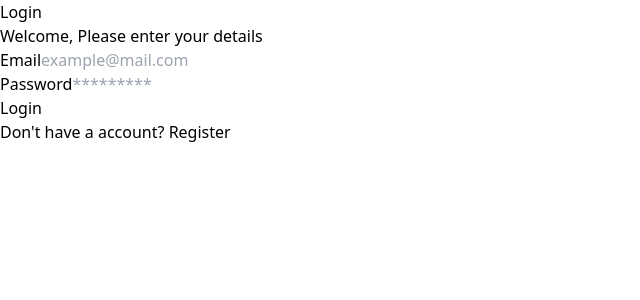
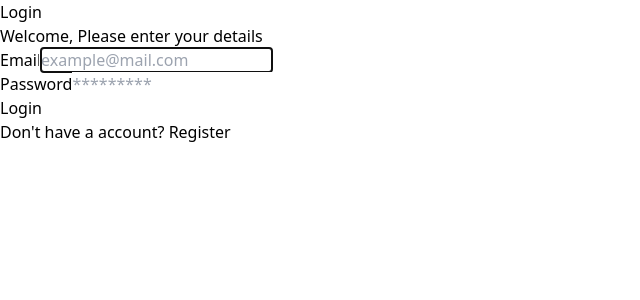
Before and after one commit to HilmanShinichi/Reactavip, a React (Vite) app: page /login in a window 1280 px wide. Shown: the top 300 px of the page, without its empty margins (0-640 px from the left). Built offline with nearby package versions, Linux system fonts and the light colour scheme.

Commit message:
15useRef

```diff
--- a/src/components/Atoms/InputForm/Input.jsx
+++ b/src/components/Atoms/InputForm/Input.jsx
@@ -1,19 +1,20 @@
 /* eslint-disable react/prop-types */
 /* eslint-disable no-unused-vars */
-import React from "react";
+import { forwardRef } from "react";
 
-const Input = (props) => {
-  const { type, placeholder, name } = props;
-
+// eslint-disable-next-line react/display-name
+const Input = forwardRef((props, ref) => {
+  const { type, placeholder, name  } = props;
   return (
     <input
       type={type}
-      className="text-sm border rounded w-full py-2 px-3 text-slate-700 placeholder:opcity-50"
+      className="text-sm border rounded outline-blue-400 w-full py-2 px-3 text-slate-700 placeholder:opcity-50"
       placeholder={placeholder}
       name={name}
       id={name}
+      ref={ref}
     />
   );
-};
+})
 
 export default Input;
--- a/src/components/Atoms/InputForm/index.jsx
+++ b/src/components/Atoms/InputForm/index.jsx
@@ -1,19 +1,19 @@
 /* eslint-disable no-unused-vars */
-import React from "react";
+import React, { forwardRef } from "react";
 import Label from "./Label";
 import Input from "./Input";
 
-const InputForm = (props) => {
+// eslint-disable-next-line react/display-name
+const InputForm = forwardRef((props, ref) => {
 
   // eslint-disable-next-line react/prop-types
   const { label, name, type, placeholder} = props
-
     return (
       <div className="mb-6">
         <Label htmlFor={name}>{label}</Label>
-      <Input type={type} name={name} placeholder={placeholder}/>
+        <Input type={type} name={name} placeholder={placeholder} ref={ref}/>
       </div>
     );
-};
+  })
 
 export default InputForm;
--- a/src/components/Molecules/FormLogin.jsx
+++ b/src/components/Molecules/FormLogin.jsx
@@ -1,15 +1,20 @@
-
-import Button from '../Atoms/Button'
-import InputForm from '../Atoms/InputForm'
-
+import { useEffect, useRef } from "react";
+import Button from "../Atoms/Button";
+import InputForm from "../Atoms/InputForm";
 
 const FormLogin = () => {
   const handleLogin = (e) => {
     e.preventDefault();
-  localStorage.setItem('email', e.target.email.value);
-  localStorage.setItem('password', e.target.password.value);
-  window.location.href = '/product';
-}
+    localStorage.setItem("email", e.target.email.value);
+    localStorage.setItem("password", e.target.password.value);
+    window.location.href = "/product";
+  };
+
+  const emailRef = useRef(null);
+
+  useEffect(() => {
+    emailRef.current.focus();
+  },[])
 
   return (
     <form onSubmit={handleLogin}>
@@ -18,6 +23,7 @@ const handleLogin = (e) => {
         htmlFor="email"
         placeholder="example@mail.com"
         name="email"
+        ref={emailRef}
       />
       <InputForm
         label="Password"
@@ -25,9 +31,11 @@ const handleLogin = (e) => {
         placeholder="*********"
         name="password"
       />
-          <Button classname="bg-blue-600 w-full" type="submit">Login</Button>
+      <Button classname="bg-blue-600 w-full" type="submit">
+        Login
+      </Button>
     </form>
-  )
-}
+  );
+};
 
-export default FormLogin
+export default FormLogin;
--- a/src/pages/products.jsx
+++ b/src/pages/products.jsx
@@ -1,4 +1,4 @@
-import { useEffect, useState } from "react";
+import { useEffect, useState, useRef } from "react";
 import Button from "../components/Atoms/Button";
 import CardProduct from "../components/Molecules/CardProduct";
 import CounterClass from "../components/Molecules/Counter.jsx";
@@ -71,6 +71,24 @@ const ProductPage = () => {
     }
   };
 
+  // useRef
+//  const CartsRef = useRef(JSON.parse(localStorage.getItem("Carts") || []));
+
+  // const handleAddToCartRef = (id) => {
+  //     CartsRef.current = [...CartsRef.current, {id, qty: 1}];
+  //     localStorage.setItem("Carts", JSON.stringify(CartsRef.current))
+  // }
+
+  const totalPriceRef = useRef(null);
+
+  useEffect(() => {
+    if(Carts.length > 0){
+      totalPriceRef.current.style.diplay = "table-rows";
+    } else {
+      totalPriceRef.current.style.diplay = "none";
+    }
+  }, [Carts])
+
   return (
     <>
       <div className="flex justify-end h-20 bg-blue-600 text-white items-center px-10">
@@ -131,7 +149,7 @@ const ProductPage = () => {
                   </tr>
                 );
               })}
-              <tr>
+              <tr ref={totalPriceRef}>
                 <td colSpan={3}>
                   <b>Total price </b>
                 </td>
```
Lines whose indentation alone changed are shown as unchanged.
